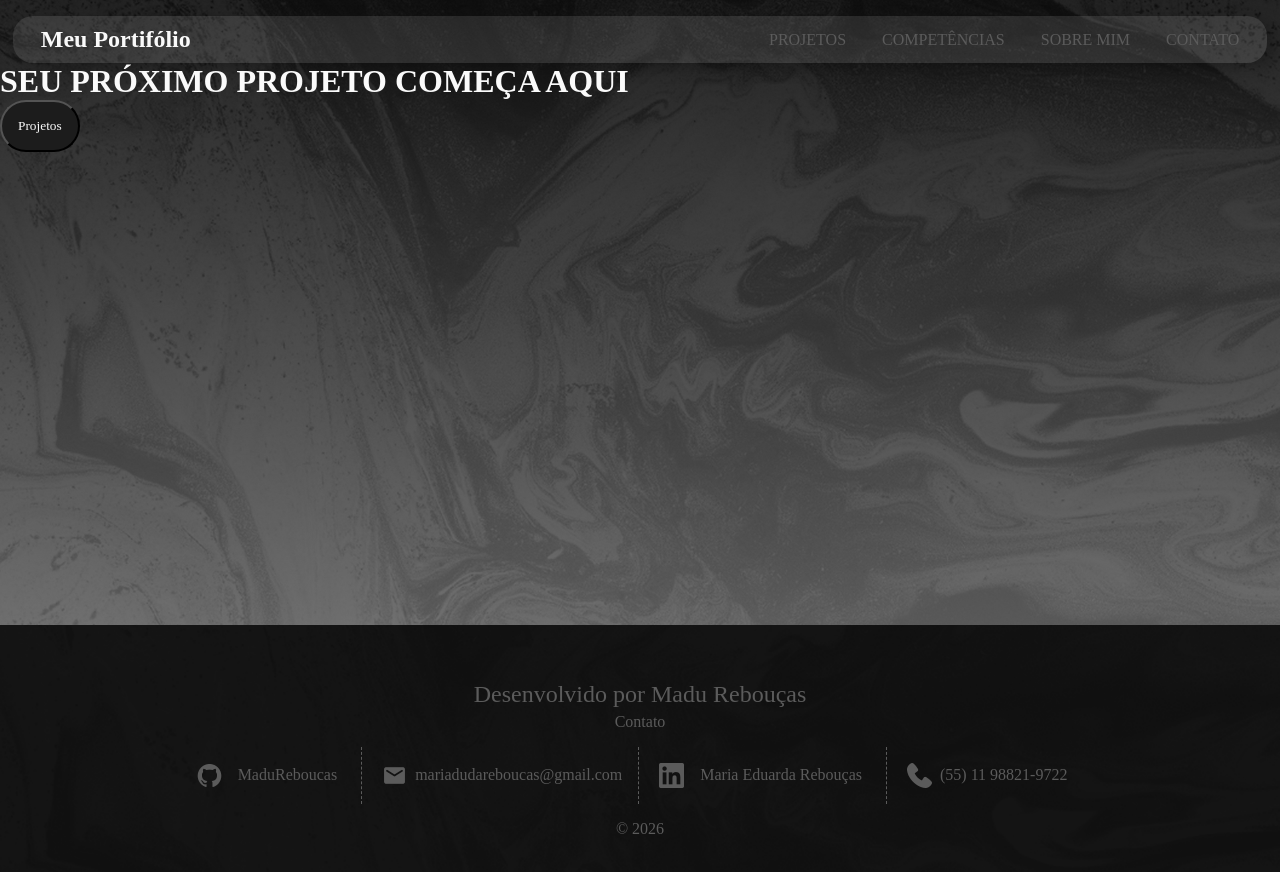
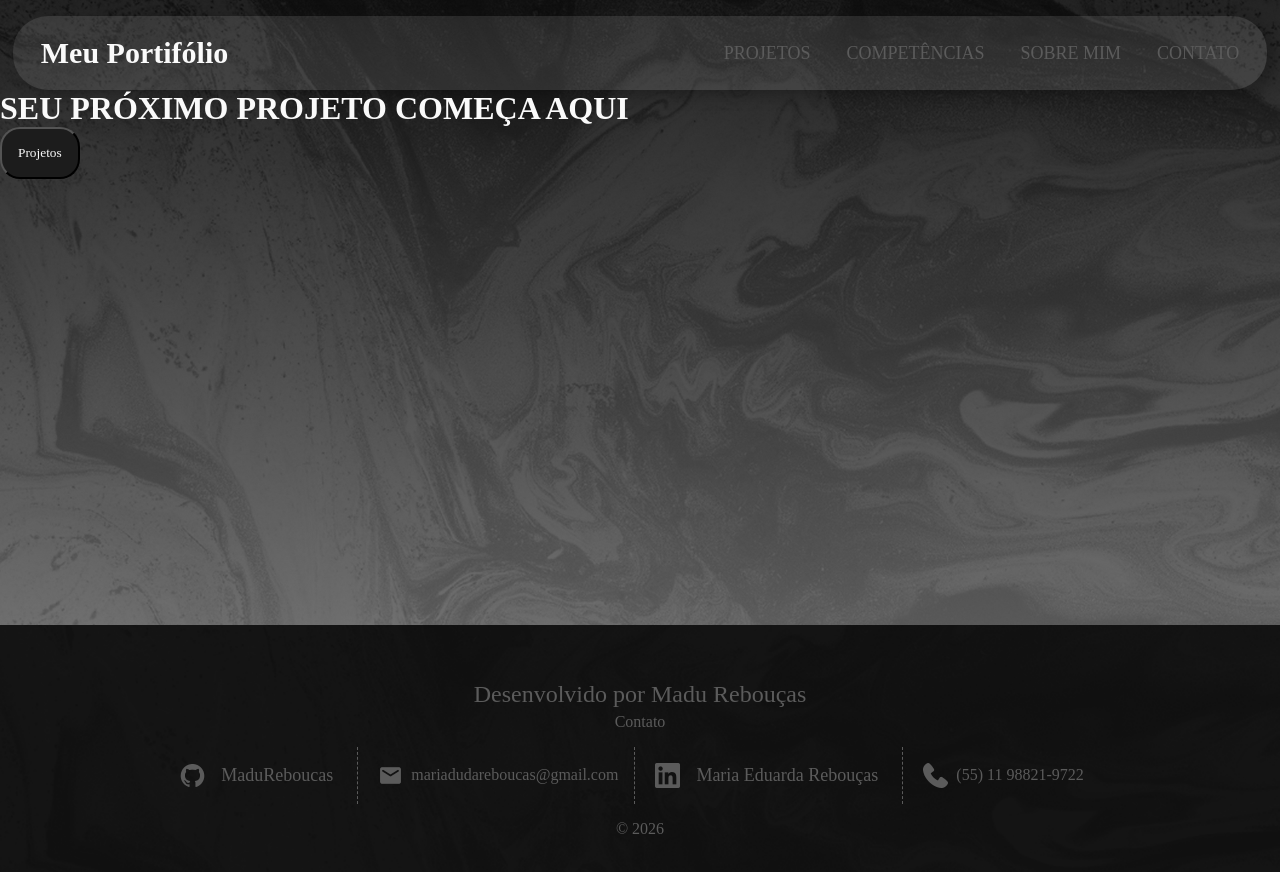
Before and after one commit to MaduReboucas/portifolio, a React (Vite) app: page / in a window 1280 px wide. Shown: the top 872 px of the page. Built offline with nearby package versions, Linux system fonts and the light colour scheme; a web font is replaced by a local one.

Commit message:
Ajustando navbar

```diff
--- a/src/components/navbar/Navbar.css
+++ b/src/components/navbar/Navbar.css
@@ -1,8 +1,8 @@
 .navbar {
   background: rgba(255, 255, 255, 0.1); /* transparência */
   -webkit-backdrop-filter: blur(10px); /* suporte Safari */
-  border-radius: 20px; /* bordas arredondadas */
-  padding: 10px 20px;
+  border-radius: 35px; /* bordas arredondadas */
+  padding: 20px 20px;
   box-shadow: 10px 5px 15px rgba(0, 0, 0, 0.25);
   display: flex;
   justify-content: space-between;
@@ -16,10 +16,17 @@ ul {
   gap: 20px; /* espaço entre os itens */
   padding: 0; /* remove recuo padrão da ul */
 }
+a h1 {
+  font-size: 30px;
+}
 
 a {
   color: #6c6c6c;
   padding: 0 0.5rem 0 0.5rem;
+}
+
+li a {
+  font-size: 18px;
 }
 
 li {
--- a/src/routes/home/Home.css
+++ b/src/routes/home/Home.css
@@ -24,5 +24,5 @@ button p {
 button {
   padding: 1rem;
   background-color: #1c1c1c;
-  border-radius: 50px;
+  border-radius: 20px;
 }
```
